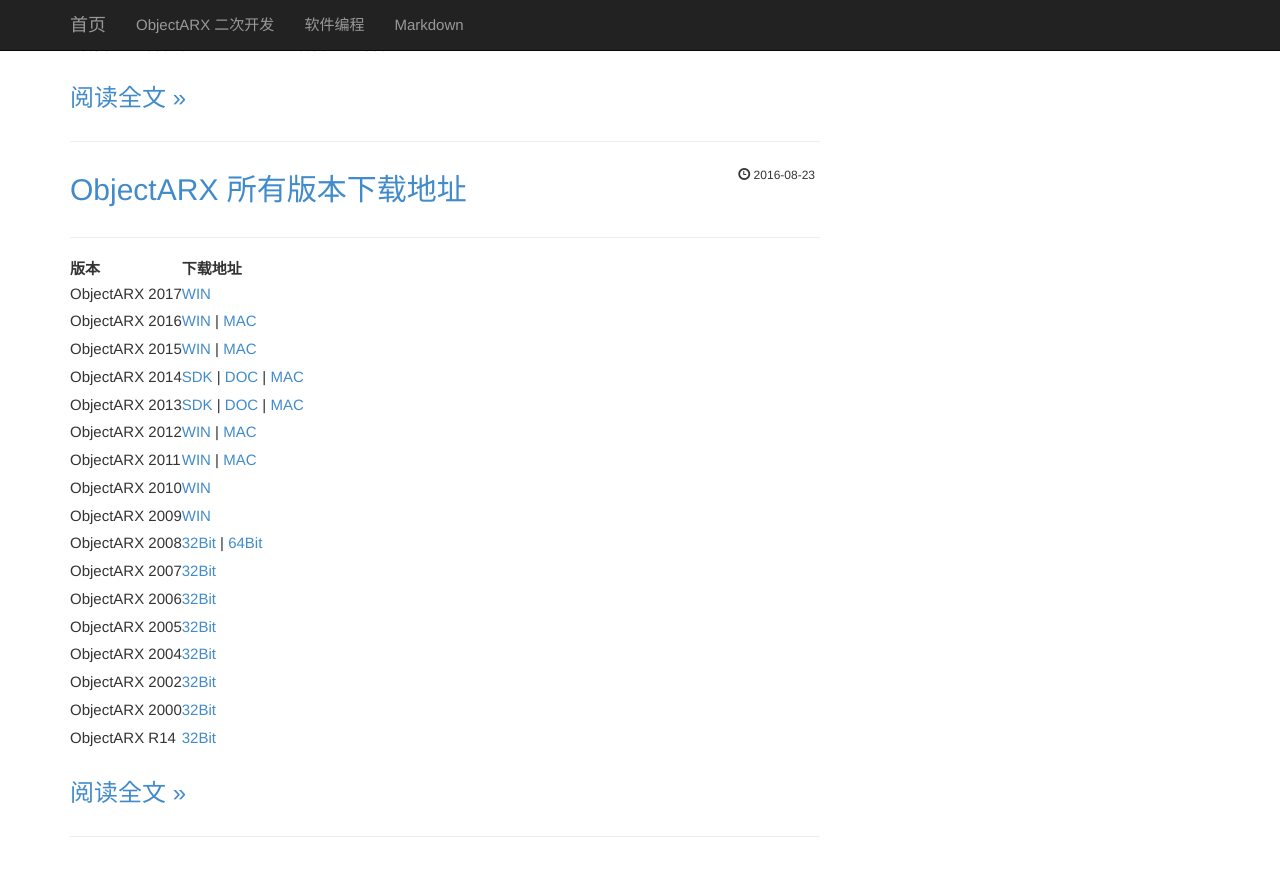
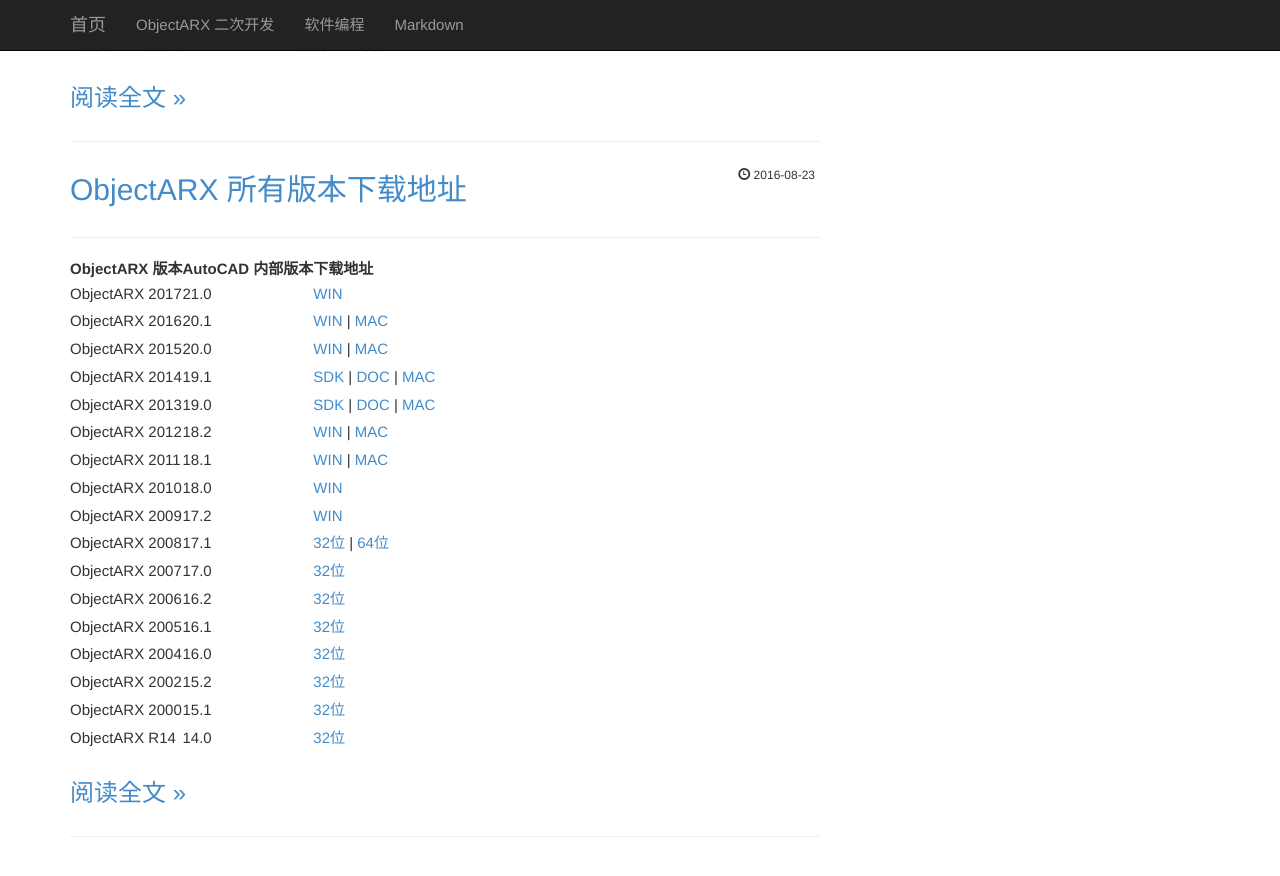
Before and after one commit to guohua/guohua.github.io, a Jekyll site: the page built from index.html, in a window 1280 px wide and 900 px high, scrolled down 1352 px. Shown: the top 876 px of the window. Built offline with Jekyll 4.4.1, drawn with Linux system fonts in a browser that asks for light colours; the list of posts is cut into pages by our own code.

Commit message:
加入 AutoCAD 内部版本列。

```diff
--- a/_posts/2016-08-23-all-arx-download-url.md
+++ b/_posts/2016-08-23-all-arx-download-url.md
@@ -9,22 +9,22 @@
     - ObjectARX
 ---
 
-版本           | 下载地址
----------------|------
-ObjectARX 2017 | [WIN](http://download.autodesk.com/esd/objectarx/2017/Autodesk_ObjectARX_2017_Win_64_and_32_Bit.sfx.exe)
-ObjectARX 2016 | [WIN](http://download.autodesk.com/esd/objectarx/2016/Autodesk_ObjectARX_2016_Win_64_and_32_Bit.exe) &#124; [MAC](http://download.autodesk.com/esd/objectarx/2016/ObjectARX_2016_English_Mac_OSX.dmg)
-ObjectARX 2015 | [WIN](http://download.autodesk.com/esd/objectarx/2015/Autodesk_ObjectARX_2015_Win_64_and_32_Bit.exe) &#124; [MAC](http://download.autodesk.com/esd/objectarx/2015/Autodesk_ObjectARX_2015_English_Mac_OSX.dmg)
-ObjectARX 2014 | [SDK](http://download.autodesk.com/esd/objectarx/2014/Autodesk_ObjectARX_2014_Win_64_and_32Bit.sfx.exe) &#124; [DOC](http://download.autodesk.com/esd/objectarx/2014/Autodesk_ObjectARX_2014_Documentation.sfx.exe) &#124; [MAC](http://download.autodesk.com/esd/objectarx/2014/Autodesk_ObjectARX_2014_English_Mac_OSX.dmg)
-ObjectARX 2013 | [SDK](http://download.autodesk.com/esd/objectarx/2013/ObjectARX_2013_Win_64_and_32Bit.exe) &#124; [DOC](http://download.autodesk.com/esd/objectarx/2013/ObjectARX_2013_Documentation.exe) &#124; [MAC](http://download.autodesk.com/esd/objectarx/2013/ObjectARX_2013_English_Mac_OSX.dmg)
-ObjectARX 2012 | [WIN](http://download.autodesk.com/esd/objectarx/2012/ObjectARX_2012_Win_64_and_32Bit.exe) &#124; [MAC](http://download.autodesk.com/esd/objectarx/2012/ObjectARX_2012_English_Mac_OSX.dmg)
-ObjectARX 2011 | [WIN](http://download.autodesk.com/esd/objectarx/2011/ObjectARX_2011_Win_64_and_32Bit.exe) &#124; [MAC](http://download.autodesk.com/esd/objectarx/2011/ObjectARX_2011_English_Mac_OSX.dmg)
-ObjectARX 2010 | [WIN](http://download.autodesk.com/akdlm/esd/dlm/objectarx/ObjectARX_2010_Win_64_and_32Bit.exe)
-ObjectARX 2009 | [WIN](http://download.autodesk.com/esd/objectarx/2009/ObjectARX_2009_Win_64_and_32Bit.exe)
-ObjectARX 2008 | [32Bit](http://download.autodesk.com/esd/objectarx/2008/ObjectARX_2008_32Bit.exe)  &#124; [64Bit](http://download.autodesk.com/esd/objectarx/2008/ObjectARX_2008_64Bit.exe)
-ObjectARX 2007 | [32Bit](http://download.autodesk.com/esd/objectarx/2007/Arx_All.exe)
-ObjectARX 2006 | [32Bit](http://download.autodesk.com/WebPub/autocad/oarx2006/Arx_All.exe)
-ObjectARX 2005 | [32Bit](http://download.autodesk.com/WebPub/Developer/autocad/Arx_All2005.exe)
-ObjectARX 2004 | [32Bit](http://download.autodesk.com/WebPub/autocad/oarx/arx_sdk.exe)
-ObjectARX 2002 | [32Bit](http://download.autodesk.com/pub/objectarx/objectarx_2002/K030.arx.plus.all.zip)
-ObjectARX 2000 | [32Bit](http://download.autodesk.com/pub/objectarx/ObjectArxSDK.exe)
-ObjectARX R14  | [32Bit](http://download.autodesk.com/Pub/developer/sdk/obarxsdk.exe)
+ObjectARX 版本 | AutoCAD 内部版本 | 下载地址
+---------------|------------------|------
+ObjectARX 2017 | 21.0             | [WIN](http://download.autodesk.com/esd/objectarx/2017/Autodesk_ObjectARX_2017_Win_64_and_32_Bit.sfx.exe)
+ObjectARX 2016 | 20.1             | [WIN](http://download.autodesk.com/esd/objectarx/2016/Autodesk_ObjectARX_2016_Win_64_and_32_Bit.exe) &#124; [MAC](http://download.autodesk.com/esd/objectarx/2016/ObjectARX_2016_English_Mac_OSX.dmg)
+ObjectARX 2015 | 20.0             | [WIN](http://download.autodesk.com/esd/objectarx/2015/Autodesk_ObjectARX_2015_Win_64_and_32_Bit.exe) &#124; [MAC](http://download.autodesk.com/esd/objectarx/2015/Autodesk_ObjectARX_2015_English_Mac_OSX.dmg)
+ObjectARX 2014 | 19.1             | [SDK](http://download.autodesk.com/esd/objectarx/2014/Autodesk_ObjectARX_2014_Win_64_and_32Bit.sfx.exe) &#124; [DOC](http://download.autodesk.com/esd/objectarx/2014/Autodesk_ObjectARX_2014_Documentation.sfx.exe) &#124; [MAC](http://download.autodesk.com/esd/objectarx/2014/Autodesk_ObjectARX_2014_English_Mac_OSX.dmg)
+ObjectARX 2013 | 19.0             | [SDK](http://download.autodesk.com/esd/objectarx/2013/ObjectARX_2013_Win_64_and_32Bit.exe) &#124; [DOC](http://download.autodesk.com/esd/objectarx/2013/ObjectARX_2013_Documentation.exe) &#124; [MAC](http://download.autodesk.com/esd/objectarx/2013/ObjectARX_2013_English_Mac_OSX.dmg)
+ObjectARX 2012 | 18.2             | [WIN](http://download.autodesk.com/esd/objectarx/2012/ObjectARX_2012_Win_64_and_32Bit.exe) &#124; [MAC](http://download.autodesk.com/esd/objectarx/2012/ObjectARX_2012_English_Mac_OSX.dmg)
+ObjectARX 2011 | 18.1             | [WIN](http://download.autodesk.com/esd/objectarx/2011/ObjectARX_2011_Win_64_and_32Bit.exe) &#124; [MAC](http://download.autodesk.com/esd/objectarx/2011/ObjectARX_2011_English_Mac_OSX.dmg)
+ObjectARX 2010 | 18.0             | [WIN](http://download.autodesk.com/akdlm/esd/dlm/objectarx/ObjectARX_2010_Win_64_and_32Bit.exe)
+ObjectARX 2009 | 17.2             | [WIN](http://download.autodesk.com/esd/objectarx/2009/ObjectARX_2009_Win_64_and_32Bit.exe)
+ObjectARX 2008 | 17.1             | [32位](http://download.autodesk.com/esd/objectarx/2008/ObjectARX_2008_32Bit.exe)  &#124; [64位](http://download.autodesk.com/esd/objectarx/2008/ObjectARX_2008_64Bit.exe)
+ObjectARX 2007 | 17.0             | [32位](http://download.autodesk.com/esd/objectarx/2007/Arx_All.exe)
+ObjectARX 2006 | 16.2             | [32位](http://download.autodesk.com/WebPub/autocad/oarx2006/Arx_All.exe)
+ObjectARX 2005 | 16.1             | [32位](http://download.autodesk.com/WebPub/Developer/autocad/Arx_All2005.exe)
+ObjectARX 2004 | 16.0             | [32位](http://download.autodesk.com/WebPub/autocad/oarx/arx_sdk.exe)
+ObjectARX 2002 | 15.2             | [32位](http://download.autodesk.com/pub/objectarx/objectarx_2002/K030.arx.plus.all.zip)
+ObjectARX 2000 | 15.1             | [32位](http://download.autodesk.com/pub/objectarx/ObjectArxSDK.exe)
+ObjectARX R14  | 14.0             | [32位](http://download.autodesk.com/Pub/developer/sdk/obarxsdk.exe)
```
